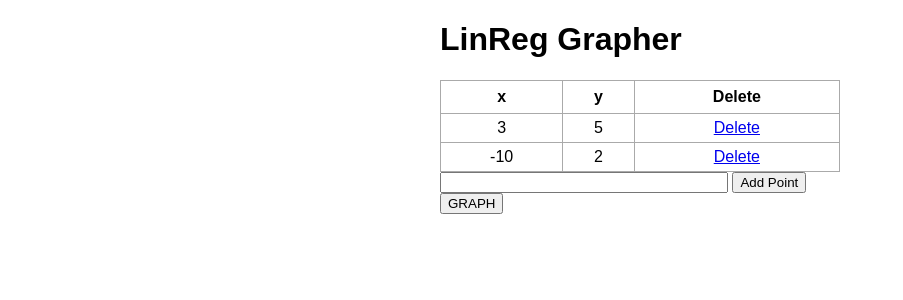
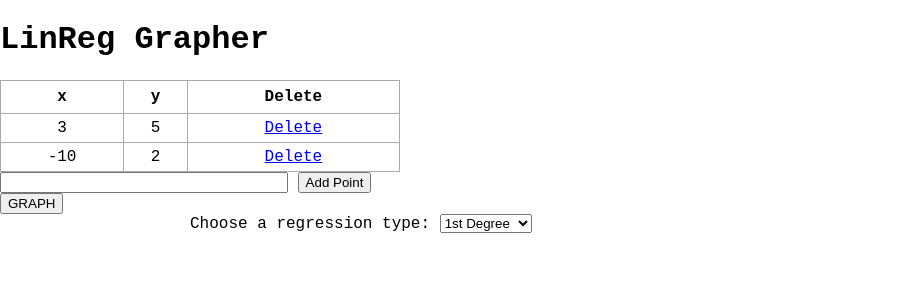
Before and after one commit to tannerskluz/grapher, a Flask app: page / in a window 1280 px wide. Shown: the top 300 px of the page, without its empty margins (0-903 px from the left). Run offline with Flask 2, Linux system fonts and the light colour scheme; data comes from the database, SQL or seed files in the repository; both versions use the stored data as it was after the commit.

Commit message:
started reg select

```diff
--- a/app.py
+++ b/app.py
@@ -71,6 +71,7 @@ def graph():
 			graph.points[i,0] = xPoints[i]
 			graph.points[i,1] = yPoints[i]
 		graph.regression = 1
+		####print('reg type', request.form.get('selector'))
 		graph.coefficients = graph.polyFit(graph.regression)
 		# print(graph.calculatedFunction(2))
 		print('Points graphed x:')
--- a/static/css/main.css
+++ b/static/css/main.css
@@ -1,10 +1,10 @@
 body, html {
     margin: 0;
-    font-family: sans-serif;
+    font-family: "Courier New", Courier, monospace;
 }
 
 .content {
-    margin: 0 auto;
+    margin: 1 auto;
     width: 400px;
 }
 
@@ -33,3 +33,8 @@ td {
 #content {
     width: 70%;
 }
+
+.selector{
+    margin: 0 auto;
+    width: 900px;
+}
--- a/templates/index.html
+++ b/templates/index.html
@@ -39,4 +39,14 @@
 	</form>
 </div>
 
+<div class ="selector">
+	<label for = "regs">Choose a regression type:</label>
+	<select name = "regs" id = "regs">
+		<option value = 1>1st Degree</option>
+		<option value = 2>2nd Degree</option>
+		<option value = 3>3rd Degree</option>
+		<option value = 4>4th Degree</option>
+	</select>
+</div>
+
 {% endblock %}
```
Also changed, not shown: test.db.
